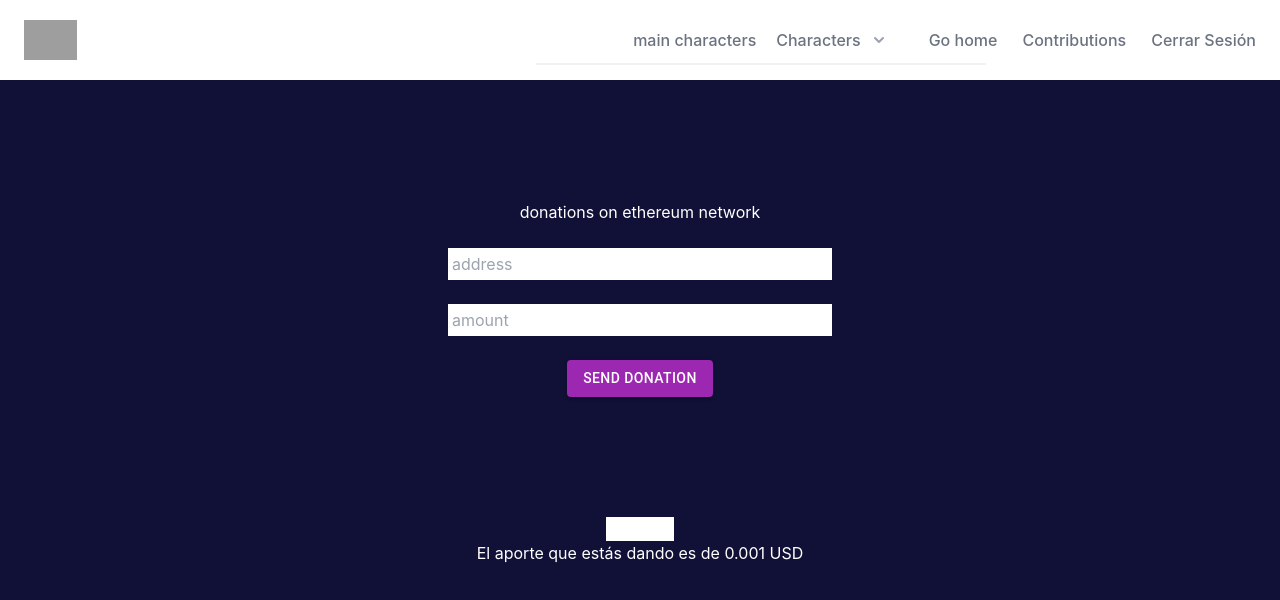
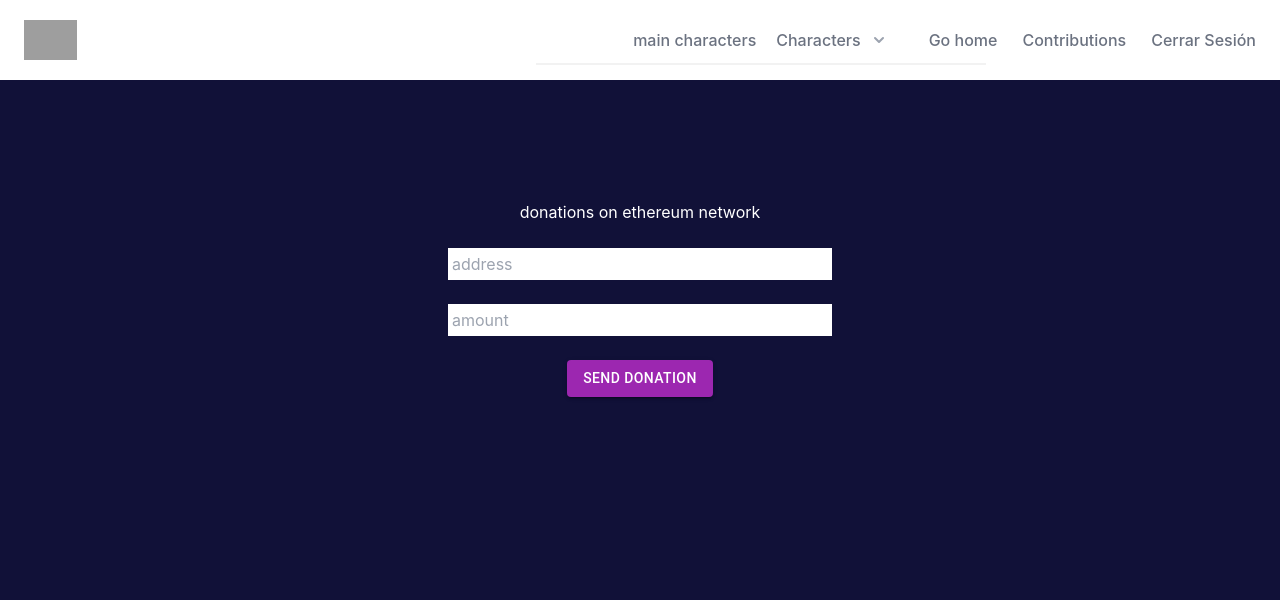
Before and after one commit to JohnRodriguezM/rick-morty-fan-app, a React (Create React App) app: page /contributions in a window 1280 px wide. Shown: the top 600 px of the page. Built offline with nearby package versions, Linux system fonts and the light colour scheme; grey boxes are pictures that could not be loaded.

Commit message:
crypto donation ready, adding payment with stripe

```diff
--- a/src/App.tsx
+++ b/src/App.tsx
@@ -23,7 +23,7 @@ import { WithOutAuth } from "./pages/withOutAuth/WithOutAuth";
 import { Home } from "./pages/home/Home";
 import { ViewEpisodes } from "./components/Allepisodes/ViewEpisodes";
 import { Episode } from "./pages/Episode/Episode";
-import { PaypalCheckoutButton } from "./pages/Paypal/PaypalCheckoutButton";
+import { Contributions } from "./pages/Contributions/Contributions";
 import { LikedCharacters } from "./pages/Liked/LikedCharacters";
 
 const App = () => {
@@ -31,7 +31,6 @@ const App = () => {
   const recoveryCharacter: any = localStorage.getItem("dataAllCharacters");
   const recoveryDataGoogle: any = localStorage.getItem("googleToken");
   const recoveryDataGitHub: any = localStorage.getItem("githubToken");
-
 
   //!manejo del estado de autenticación con google
 
@@ -141,7 +140,7 @@ const App = () => {
               element={
                 <>
                   <HeaderWithAuth {...{ dataCharacter }} />
-                  <PaypalCheckoutButton />
+                  <Contributions />
                 </>
               }
             />
--- a/src/pages/Paypal/PaypalCheckoutButton.tsx
+++ b/src/pages/Contributions/Contributions.tsx
@@ -1,4 +1,4 @@
-import React, { useState, useEffect } from "react";
+import React, { useState } from "react";
 
 import { PayPalScriptProvider, PayPalButtons } from "@paypal/react-paypal-js";
 import detectEthereumProvider from "@metamask/detect-provider";
@@ -6,7 +6,7 @@ import { ethers } from "ethers";
 
 import Button from "@mui/material/Button";
 
-export const PaypalCheckoutButton = (props: any): any => {
+export const Contributions = (props: any): any => {
   //*definir luego el prodiucto por parte de las props
   /*const { product } = props;*/
   const [error, setError] = useState<any>();
@@ -129,7 +129,7 @@ export const PaypalCheckoutButton = (props: any): any => {
         <br />
         <br />
 
-        <input
+        {/*<input
           style={{ color: "red" }}
           type="number"
           name=""
@@ -138,9 +138,9 @@ export const PaypalCheckoutButton = (props: any): any => {
           max="9"
           onChange={handleChangePaid}
           value={paid}
-        />
+        />*/}
 
-        <p>El aporte que estás dando es de {paid || 0.001} USD</p>
+       {/* <p>El aporte que estás dando es de {paid || 0.001} USD</p>
 
         {paid && (
           <PayPalScriptProvider options={{ "client-id": id }}>
@@ -185,7 +185,7 @@ export const PaypalCheckoutButton = (props: any): any => {
               }}
             />
           </PayPalScriptProvider>
-        )}
+        )}*/}
       </div>
 
       <br />
```
Also changed, not shown: package.json (+13 -2 lines), 2 other files (tests, documents, lock files or other folders).
